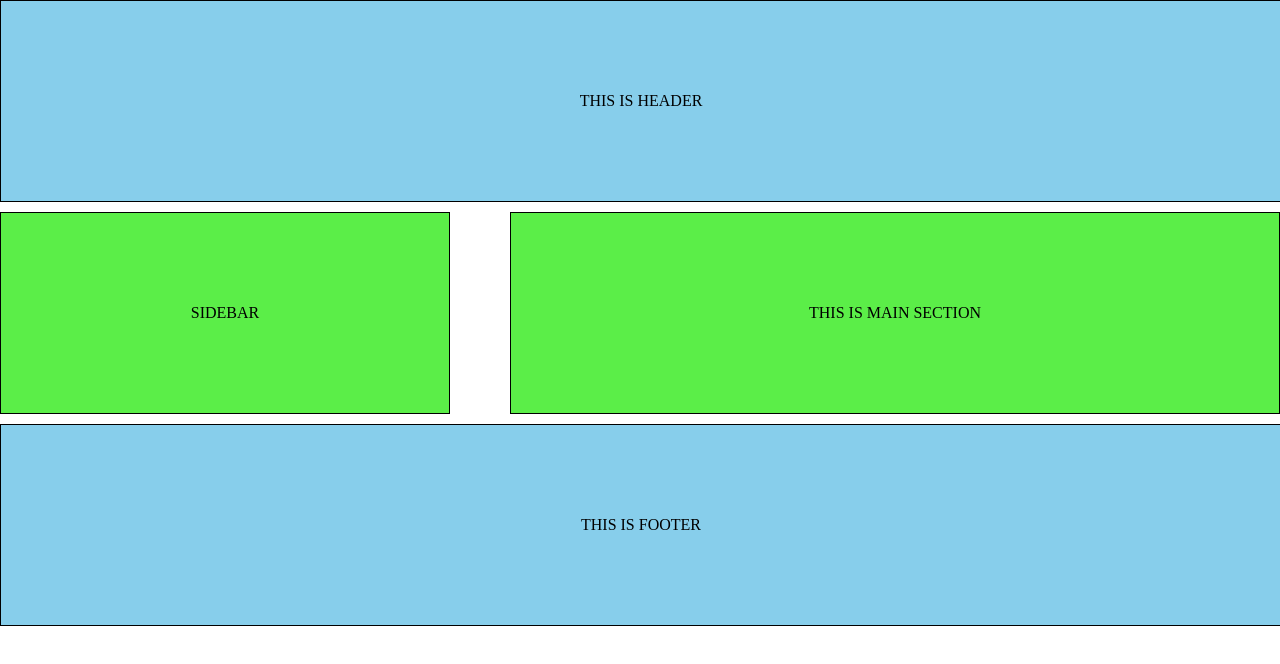
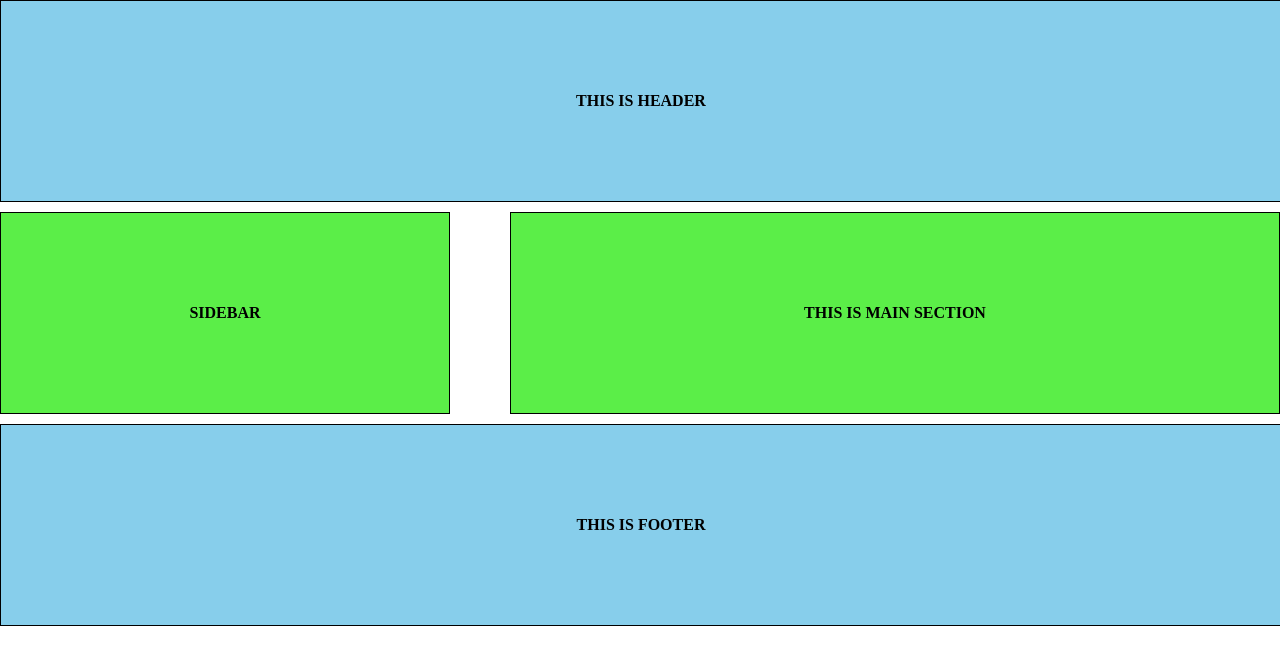
Before and after one commit to mahindrabhagat/assignment-no.1, a plain HTML site: page index.html in a window 1280 px wide. Drawn offline with Linux system fonts and the light colour scheme.

Commit message:
its done

```diff
--- a/css/assign01.css
+++ b/css/assign01.css
@@ -12,6 +12,7 @@
     display: flex;
     align-items: center;
     justify-content: center;
+    font-weight: bolder;
 }
 .sidebar
 {
@@ -26,6 +27,7 @@
     display: flex;
     align-items: center;
     justify-content: center;
+    font-weight: bolder;
 }
 .main
 {
@@ -40,6 +42,7 @@
     display: flex;
     align-items: center;
     justify-content: center;
+    font-weight: bolder;
 }
 .footer{
     width: 100%;
@@ -51,4 +54,5 @@
     display: flex;
     align-items: center;
     justify-content: center;
+    font-weight: bolder;
 }
--- a/js/assign01.html
+++ b/index.html
@@ -5,7 +5,7 @@
     <meta http-equiv="X-UA-Compatible" content="IE=edge">
     <meta name="viewport" content="width=device-width, initial-scale=1.0">
     <title>Document</title>
-    <link rel="stylesheet" href="/css/assign01.css">
+    <link rel="stylesheet" href="css/assign01.css">
 </head>
 <body>
 <div class="header">THIS IS HEADER</div>
```
